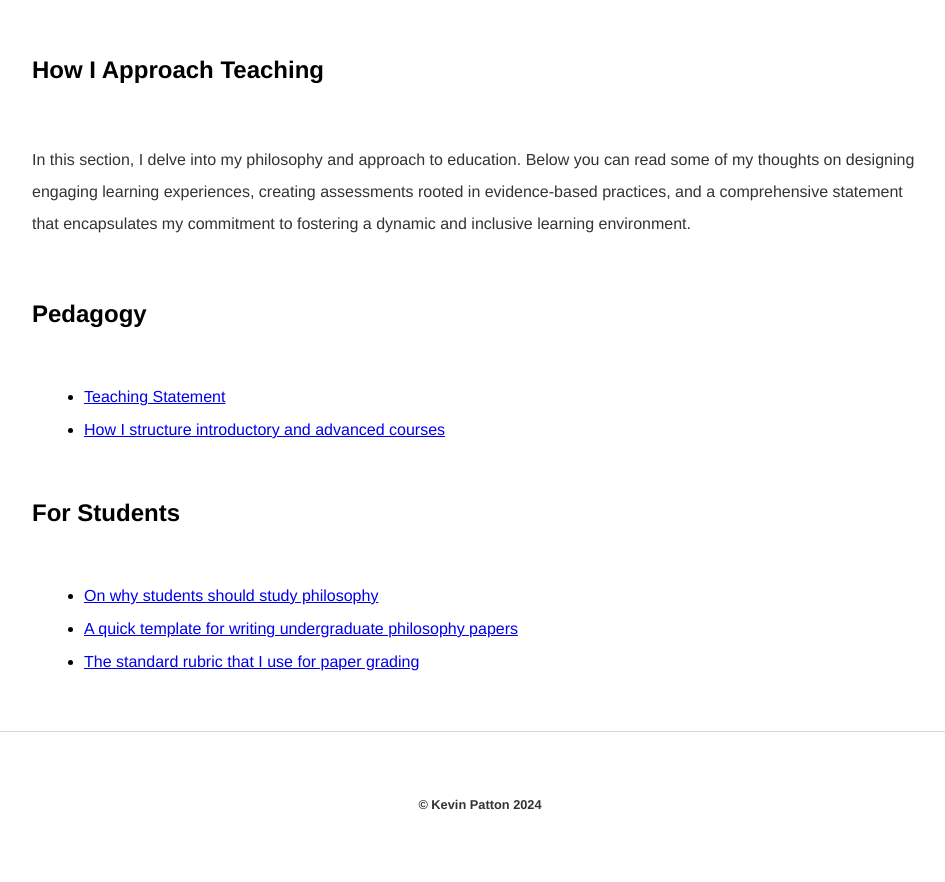
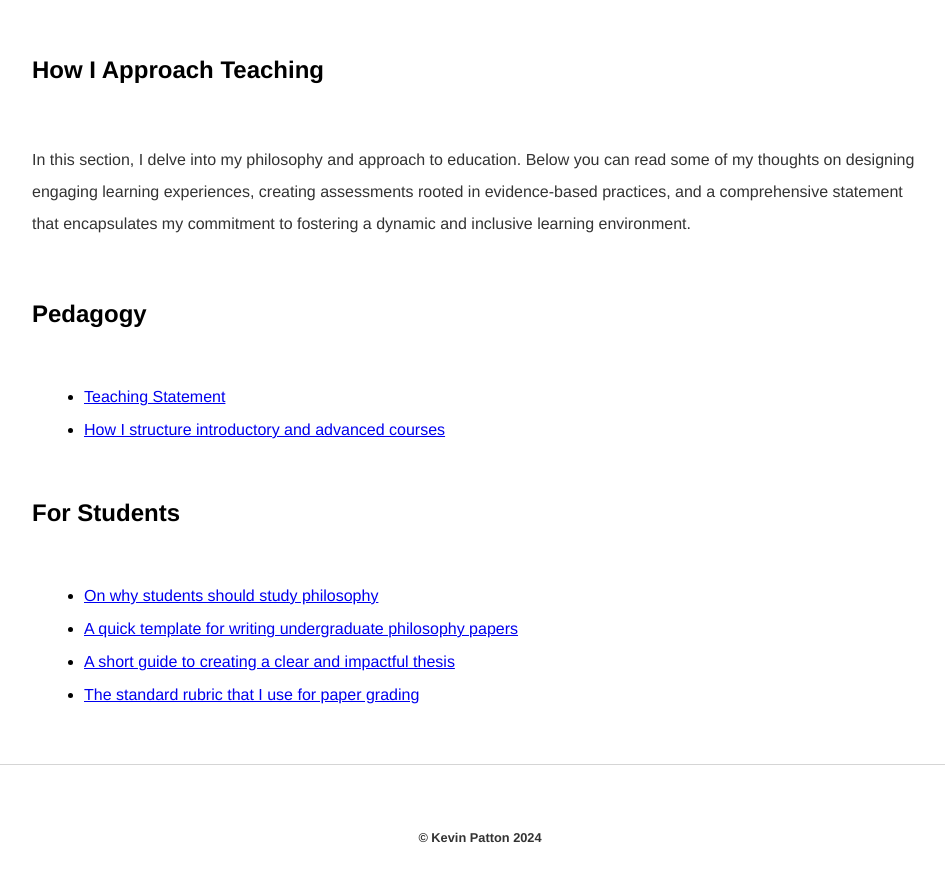
Before and after one commit to kevinjpatton/kevinjpatton.github.io, a Jekyll site: the page built from pedagogy/index.html, in a window 1280 px wide, cut to the strip 352-1263 px from the top of the page. Shown: the top 882 px of the strip, without its empty margins (160-1105 px from the left). Built offline with Jekyll 4.4.1, drawn with Linux system fonts in a browser that asks for light colours; Markdown is read by kramdown in place of the engine named in the settings.

Commit message:
Update index.html

```diff
--- a/pedagogy/index.html
+++ b/pedagogy/index.html
@@ -15,5 +15,6 @@ title: Pedagogy - Kevin Patton
 <ul class="standard-list">
   <li><a href="/pedagogy/why_philosophy.html">On why students should study philosophy</a></li>
    <li><a href="/pedagogy/writing_philosophy.html">A quick template for writing undergraduate philosophy papers</a></li>
+  <li><a href="/pedagogy/creatingyourthesis.html">A short guide to creating a clear and impactful thesis</a></li>
   <li><a href="/pedagogy/Patton_GradingRubric.html">The standard rubric that I use for paper grading</a></li>
 </ul>
```
